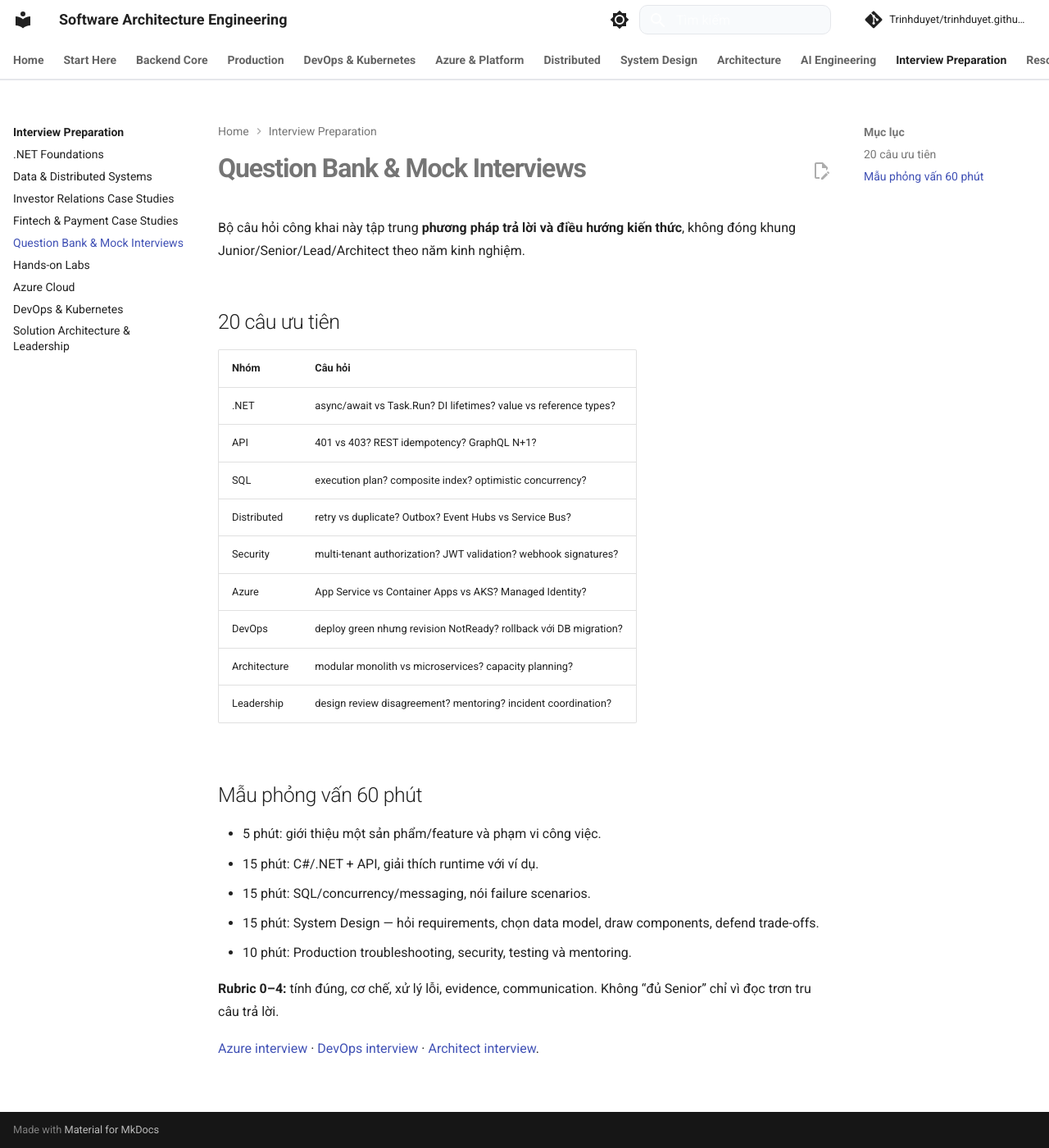
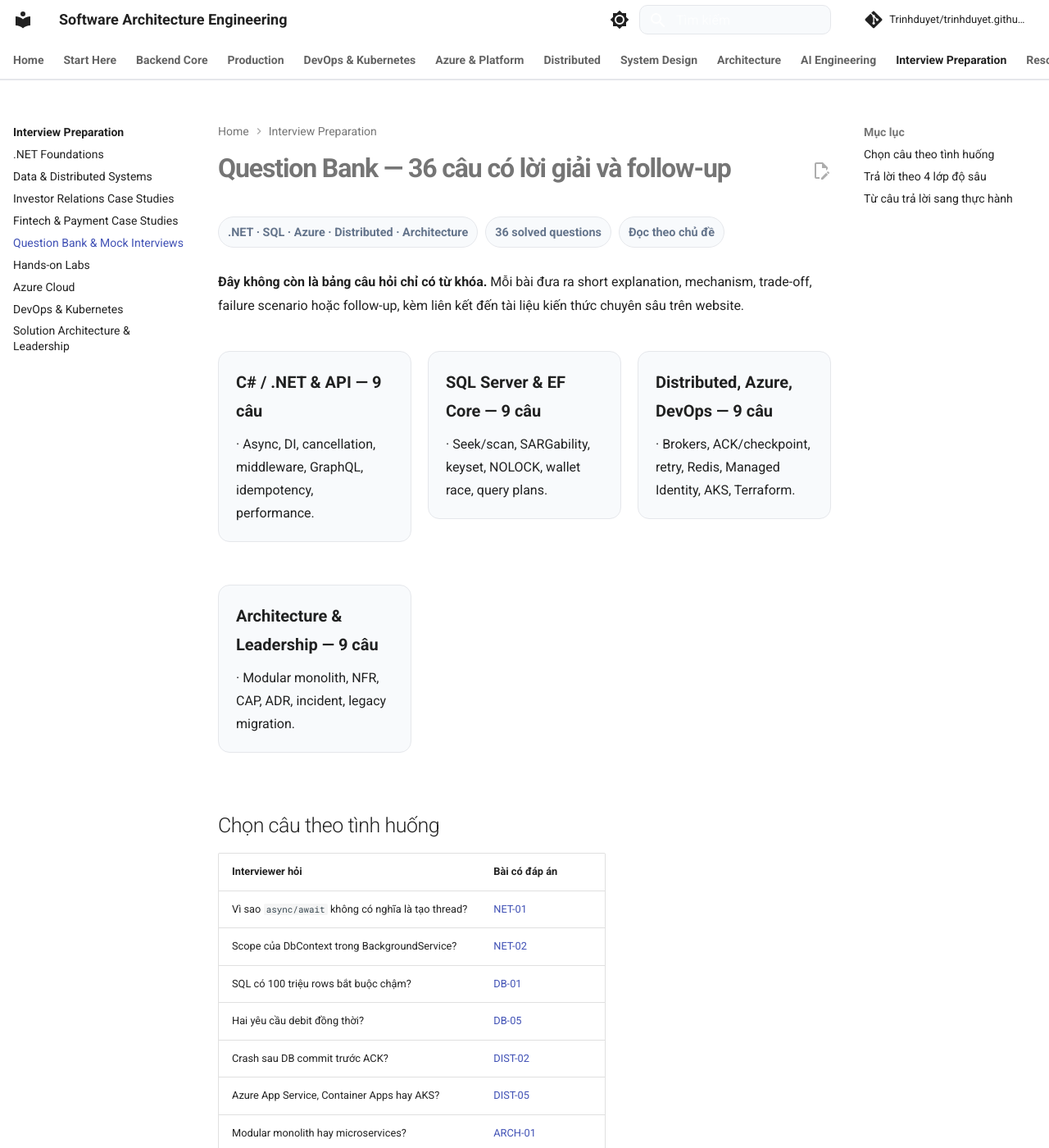
Before and after one commit to Trinhduyet/trinhduyet.github.io, an MkDocs documentation site: the page built from docs/interview/05-interview-preparation/index.md, in a window 1280 px wide and 1400 px high. Shown: the whole window at 82% size. Built offline with MkDocs 1.6.1 and Material for MkDocs 9.7.7, drawn with Linux system fonts in a browser that asks for light colours; comment, search, counter and statistics services are not loaded; some of the changed text lies outside the part shown.

Commit message:
feat(interview): replace shallow question list with 36 answered questions and tracks

```diff
--- a/docs/interview/05-interview-preparation/index.md
+++ b/docs/interview/05-interview-preparation/index.md
@@ -1,29 +1,55 @@
-# Question Bank & Mock Interviews
+# Question Bank — 36 câu có lời giải và follow-up
 
-Bộ câu hỏi công khai này tập trung **phương pháp trả lời và điều hướng kiến thức**, không đóng khung Junior/Senior/Lead/Architect theo năm kinh nghiệm.
+<div class="lesson-meta"><span>.NET · SQL · Azure · Distributed · Architecture</span><span>36 solved questions</span><span>Đọc theo chủ đề</span></div>
 
-## 20 câu ưu tiên
+**Đây không còn là bảng câu hỏi chỉ có từ khóa.** Mỗi bài đưa ra short explanation, mechanism, trade-off, failure scenario hoặc follow-up, kèm liên kết đến tài liệu kiến thức chuyên sâu trên website.
 
-| Nhóm | Câu hỏi |
+<div class="course-grid" markdown>
+
+[**C# / .NET & API — 9 câu** · Async, DI, cancellation, middleware, GraphQL, idempotency, performance.](dotnet-api.md){ .course-card }
+
+[**SQL Server & EF Core — 9 câu** · Seek/scan, SARGability, keyset, NOLOCK, wallet race, query plans.](sql-data.md){ .course-card }
+
+[**Distributed, Azure, DevOps — 9 câu** · Brokers, ACK/checkpoint, retry, Redis, Managed Identity, AKS, Terraform.](distributed-cloud.md){ .course-card }
+
+[**Architecture & Leadership — 9 câu** · Modular monolith, NFR, CAP, ADR, incident, legacy migration.](architecture-leadership.md){ .course-card }
+
+</div>
+
+## Chọn câu theo tình huống
+
+| Interviewer hỏi | Bài có đáp án |
 | --- | --- |
-| .NET | async/await vs Task.Run? DI lifetimes? value vs reference types? |
-| API | 401 vs 403? REST idempotency? GraphQL N+1? |
-| SQL | execution plan? composite index? optimistic concurrency? |
-| Distributed | retry vs duplicate? Outbox? Event Hubs vs Service Bus? |
-| Security | multi-tenant authorization? JWT validation? webhook signatures? |
-| Azure | App Service vs Container Apps vs AKS? Managed Identity? |
-| DevOps | deploy green nhưng revision NotReady? rollback với DB migration? |
-| Architecture | modular monolith vs microservices? capacity planning? |
-| Leadership | design review disagreement? mentoring? incident coordination? |
+| Vì sao `async/await` không có nghĩa là tạo thread? | [NET-01](dotnet-api.md#net-01-asyncawait-co-tao-thread-moi) |
+| Scope của DbContext trong BackgroundService? | [NET-02](dotnet-api.md#net-02-di-singleton-scoped-transient-khac-nhau-the-nao) |
+| SQL có 100 triệu rows bắt buộc chậm? | [DB-01](sql-data.md#db-01-index-seek-luon-tot-hon-index-scan) |
+| Hai yêu cầu debit đồng thời? | [DB-05](sql-data.md#db-05-hai-request-tru-cung-so-du-xu-ly-the-nao) |
+| Crash sau DB commit trước ACK? | [DIST-02](distributed-cloud.md#dist-02-checkpoint-hoac-ack-co-nghia-exactly-once-khong) |
+| Azure App Service, Container Apps hay AKS? | [DIST-05](distributed-cloud.md#dist-05-azure-app-service-container-apps-hay-aks) |
+| Modular monolith hay microservices? | [ARCH-01](architecture-leadership.md#arch-01-monolith-modular-monolith-hay-microservices) |
+| Thiết kế notification cho 10k recipients? | [Architecture exercise](../09-solution-architecture-leadership/design-exercises.md#design-01-notification-cho-10000-recipients) |
 
-## Mẫu phỏng vấn 60 phút
+## Trả lời theo 4 lớp độ sâu
 
-- 5 phút: giới thiệu một sản phẩm/feature và phạm vi công việc.
-- 15 phút: C#/.NET + API, giải thích runtime với ví dụ.
-- 15 phút: SQL/concurrency/messaging, nói failure scenarios.
-- 15 phút: System Design — hỏi requirements, chọn data model, draw components, defend trade-offs.
-- 10 phút: Production troubleshooting, security, testing và mentoring.
+=== "Foundation"
 
-**Rubric 0–4:** tính đúng, cơ chế, xử lý lỗi, evidence, communication. Không “đủ Senior” chỉ vì đọc trơn tru câu trả lời.
+    Nêu định nghĩa chính xác và một ví dụ nhỏ. Ví dụ: Message ACK nói broker có thể xóa/đánh dấu message hoàn thành, **không** có nghĩa external effect exactly-once.
 
-[Azure interview](../07-azure-cloud/index.md) · [DevOps interview](../08-devops-platform-engineering/index.md) · [Architect interview](../09-solution-architecture-leadership/index.md).
+=== "Applied"
+
+    Triển khai bằng C#/SQL hoặc cấu hình. Đưa ra test để kiểm tra happy path và negative path.
+
+=== "Advanced"
+
+    Thảo luận concurrency, duplicates, failure window, data correctness, performance và observability.
+
+=== "Architecture / Leadership"
+
+    Đề xuất alternatives, NFR/SLO, system boundaries, cost, rollout/rollback; review quyết định hoặc dẫn dắt xử lý incident.
+
+## Từ câu trả lời sang thực hành
+
+[SQL Server lab](../06-practical-labs/sql-performance-lab.md) · [3 System Design exercises](../09-solution-architecture-leadership/design-exercises.md) · [Mock Interview 30/60/90 phút](mock-interview.md).
+
+!!! note "Coverage trung thực"
+    36 câu là bộ **đáp án chọn lọc hiện đã viết trên website public**. Ngân hàng 200 câu trong kho nghiên cứu private có độ sâu không đồng đều và không được tự động đưa lên web. Không nên hiểu số 36 là giới hạn nội dung tương lai.
```
